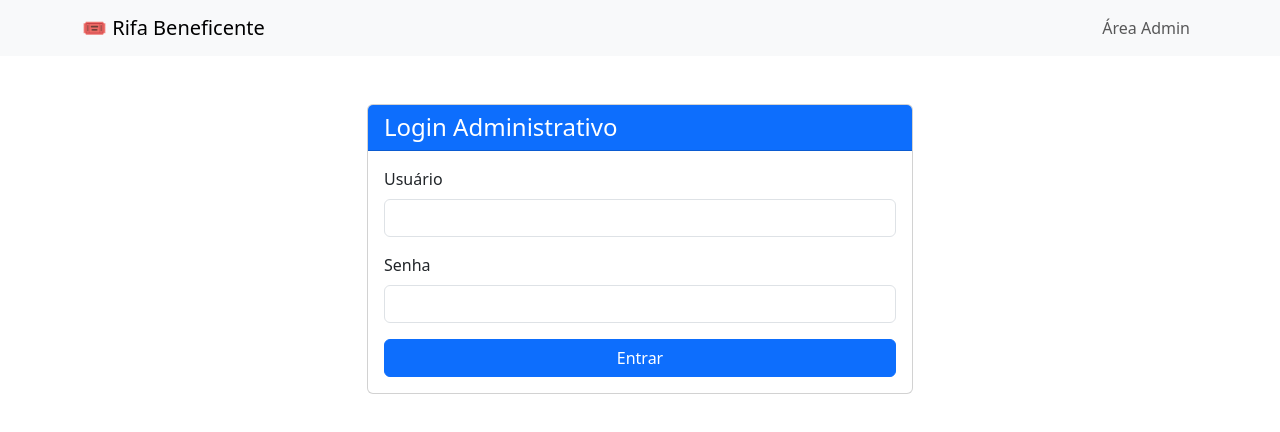
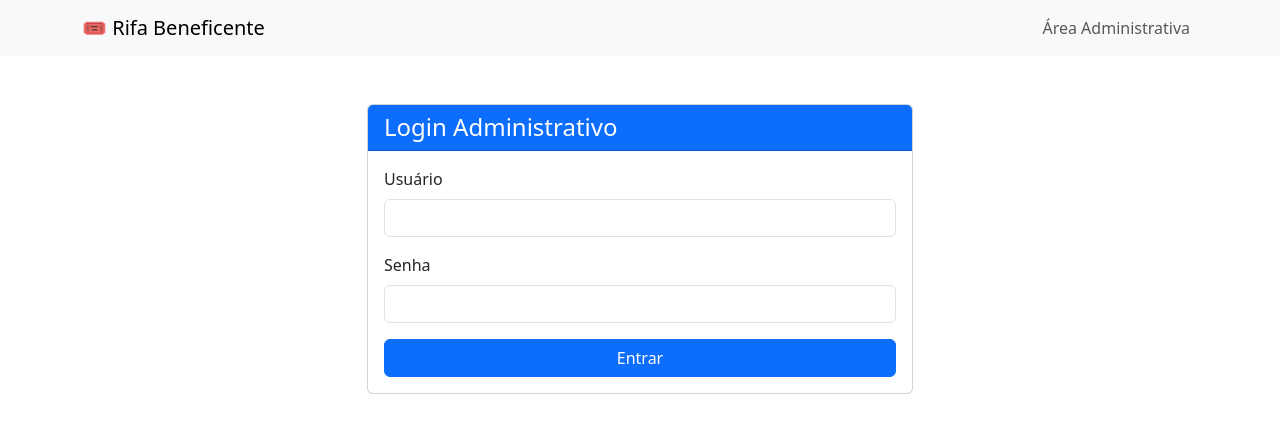
Before and after one commit to PedroAugustoVitor/raffle-frontend, a Vue app: page /admin in a window 1280 px wide. Shown: the top 432 px of the page. Built offline with nearby package versions, Linux system fonts and the light colour scheme; no server answers.

Commit message:
change to a remote db

```diff
--- a/src/App.vue
+++ b/src/App.vue
@@ -9,7 +9,7 @@
             <a class="nav-link" href="#" @click.prevent="logout">Sair</a>
           </template>
           <template v-else>
-            <router-link class="nav-link" to="/admin">Área Admin</router-link>
+            <router-link class="nav-link" to="/admin">Área Administrativa</router-link>
           </template>
         </div>
       </div>
--- a/src/stores/raffleStore.js
+++ b/src/stores/raffleStore.js
@@ -1,7 +1,7 @@
 import { defineStore } from 'pinia';
 import axios from 'axios';
 
-const API = axios.create({ baseURL: import.meta.env.VITE_API_URL || 'https://raffle-backend-kb40.onrender.com/api' });
+const API = axios.create({ baseURL: import.meta.env.VITE_API_URL || 'https://raffle-backend-chi.vercel.app/api' });
 
 export const useRaffleStore = defineStore('raffle', {
     state: () => ({
--- a/src/views/AdminLogin.vue
+++ b/src/views/AdminLogin.vue
@@ -32,7 +32,7 @@
 <script>
 import axios from 'axios';
 
-const API = axios.create({ baseURL: import.meta.env.VITE_API_URL || 'https://raffle-backend-kb40.onrender.com/api' });
+const API = axios.create({ baseURL: import.meta.env.VITE_API_URL || 'https://raffle-backend-chi.vercel.app/api' });
 
 export default {
   name: 'AdminLogin',
--- a/src/views/AdminPanel.vue
+++ b/src/views/AdminPanel.vue
@@ -76,7 +76,7 @@
 <script>
 import axios from 'axios';
 
-const API = axios.create({ baseURL: import.meta.env.VITE_API_URL || 'https://raffle-backend-kb40.onrender.com/api' });
+const API = axios.create({ baseURL: import.meta.env.VITE_API_URL || 'https://raffle-backend-chi.vercel.app/api' });
 
 export default {
   name: 'AdminPanel',
```
Also changed, not shown: 2 other files (tests, documents, lock files or other folders).
